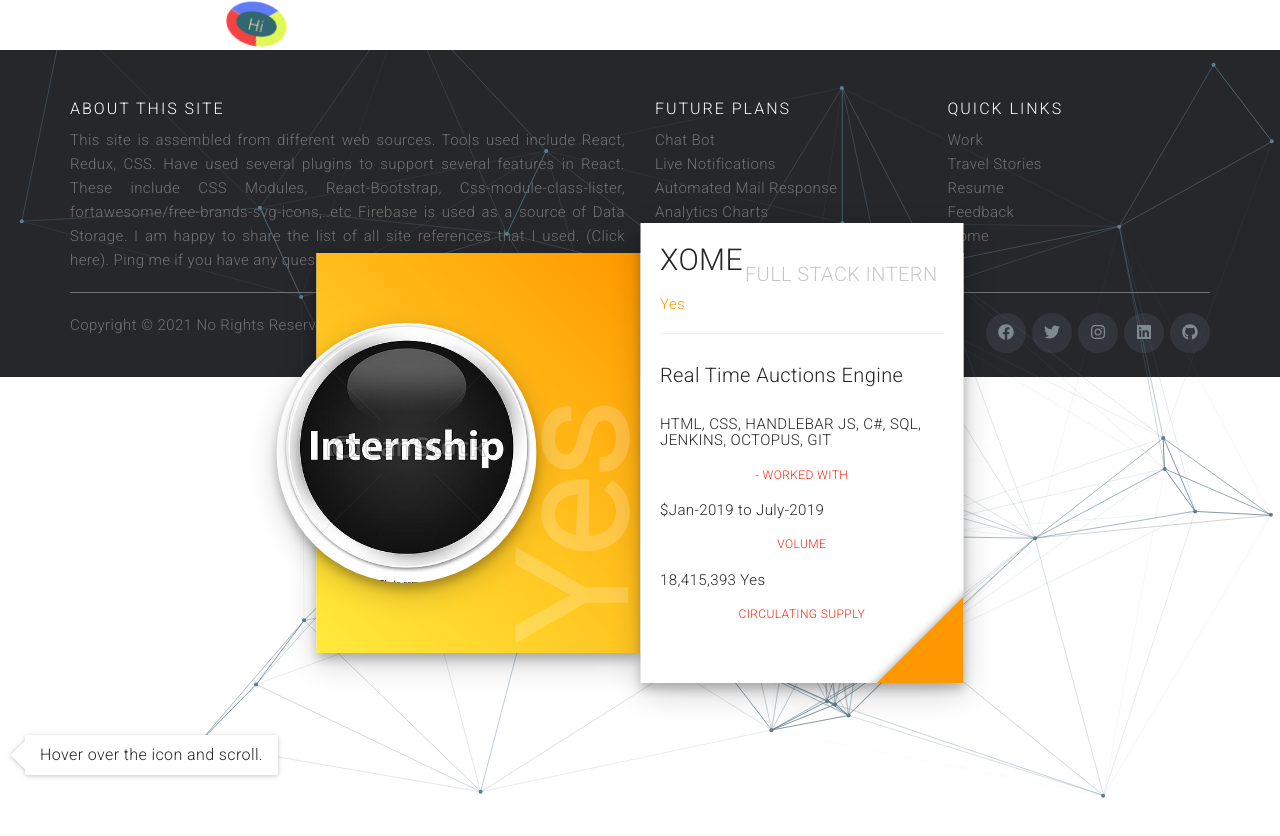
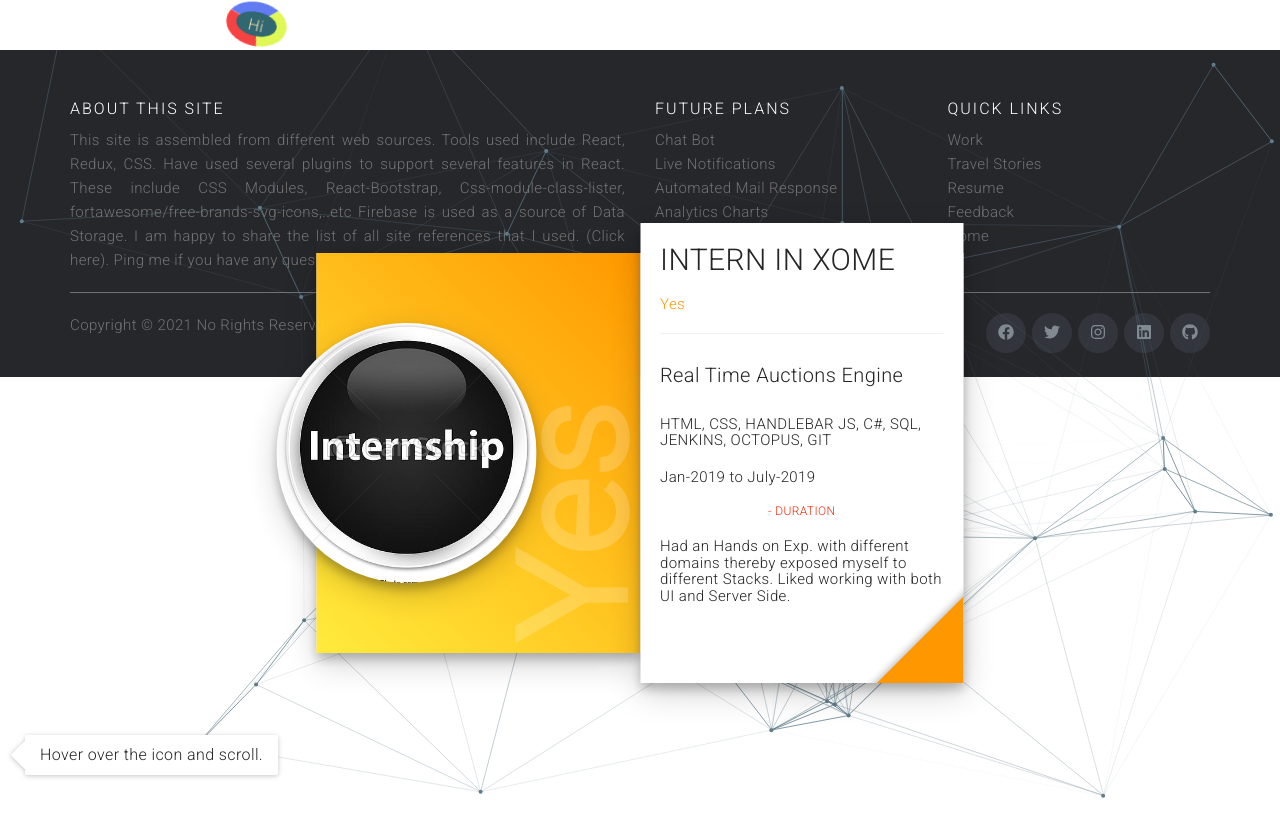
Before and after one commit to santhoshravi98/my-portfolio, a React (Create React App) app: page /work-experience in a window 1280 px wide. Shown: the top 836 px of the page. Built offline with nearby package versions, Linux system fonts and the light colour scheme; what css-module-class-lister would draw is missing.

Commit message:
added contents in work js file

```diff
--- a/src/Containers/Work/Work.js
+++ b/src/Containers/Work/Work.js
@@ -49,38 +49,39 @@
 const data = [
     {
         id: 1,
-        name: "Xome",
+        name: "Intern in Xome",
         symbol: "Yes",
         work: "Real Time Auctions Engine",
         cap: "HTML, CSS, HANDLEBAR JS, C#, SQL, JENKINS, OCTOPUS, GIT",
-        volume: "Jan-2019 to July-2019",
-        circulating: "18,415,393",
+        Duration: "Jan-2019 to July-2019",
+        circulating: "Had an Hands on Exp. with different domains thereby exposed myself to different Stacks. Liked working with both UI and Server Side.",
         img: getInternIcon(),
-        color: getCoinColor("BTC")
+        color: getCoinColor("BTC"),
+        label: ""
     },
     {
         id: 2,
-        name: "Ethereum",
+        name: "SDE1 in Xome",
         symbol: "You",
-        rank: 2,
-        work: "230.47",
-        cap: "25,699,790,870",
-        volume: "7,122,827,657",
-        circulating: "111,511,971",
+        work: "Real Time Auctions Engine",
+        cap: "Tools used in Intern  + GTM, Google Analytics, React, Chart JS",
+        Duration: "July 2019 - Present",
+        circulating: "Gained Multi layer Experience in each Domain which I worked with. Got oppurtunity to work with different SQL Jobs, C# Layered Architecture, Google Analytics Data Insights, Chart JS Visualisations",
         img: getWorkIcon(),
-        color: getCoinColor("ETH")
+        color: getCoinColor("ETH"),
+        label: ""
     },
     {
         id: 3,
-        name: "Tether",
+        name: "Skills & Interests",
         symbol: "Can",
-        rank: 3,
         work: "",
-        cap: "9,224,337,233",
-        volume: "22,616,885,934",
+        cap: "I have interest in problem solving and data structures. Link-List is one which I always like. Love working with Front-End Apps and that helped to study some namely React. Data Manipulations using queries like SQL always interests me.",
+        Duration: "22,616,885,934",
         circulating: "9,187,991,663",
         img: getSkillsIcon(),
-        color: getCoinColor("USDT")
+        color: getCoinColor("USDT"),
+        label: "- Worked With"
     }
 ]
 
@@ -99,7 +100,7 @@
     }
     componentDidMount() {
         this.getCoins()
-        particlesJS("particles", particlesConfig)
+         particlesJS("particles", particlesConfig)
     }
     componentDidUpdate(prevProps, prevState) {
         if (prevState.index !== this.state.index) {
@@ -127,10 +128,11 @@
             rank: coin.rank,
             work: coin.work,
             cap: formatNum(coin.market_cap_usd),
-            volume: formatNum(coin['24h_volume_usd']),
-            circulating: formatNum(coin.available_supply),
+            volume: coin.Duration,
+            circulating: coin.circulating,
             img: this.getCoinIcon(coin.symbol.toLowerCase()),
-            color: getCoinColor(coin.symbol)
+            color: getCoinColor(coin.symbol),
+            label: coin.label
         }))
     }
     setIndex(index) {
@@ -208,7 +210,7 @@
                                 </div>
                                 <div id="coin-rank">
                                     <div className="label">
-                                        <h1>Full Stack Intern</h1>
+                                        <h1></h1>
                                     </div>
                                     <div className="value">
                                         <h1>{coin.rank}</h1>
@@ -221,9 +223,9 @@
                                 </div>
                             </div>
                             <div id="coin-info">
-                                <CoinInfoField value={coin.cap} label={"- Worked With"} />
-                                <CoinInfoField value={`$${coin.volume}`} label={"Volume"} />
-                                <CoinInfoField value={`${coin.circulating} ${coin.symbol}`} label={"Circulating Supply"} />
+                                <CoinInfoField value={coin.cap} label ={coin.label} label={""} />
+                                <CoinInfoField value={coin.Duration} label ={coin.label} label={"- Duration"} />
+                                <CoinInfoField value={coin.circulating} />
                             </div>
                             <div id="card-right-stripes" />
                         </div>
```
